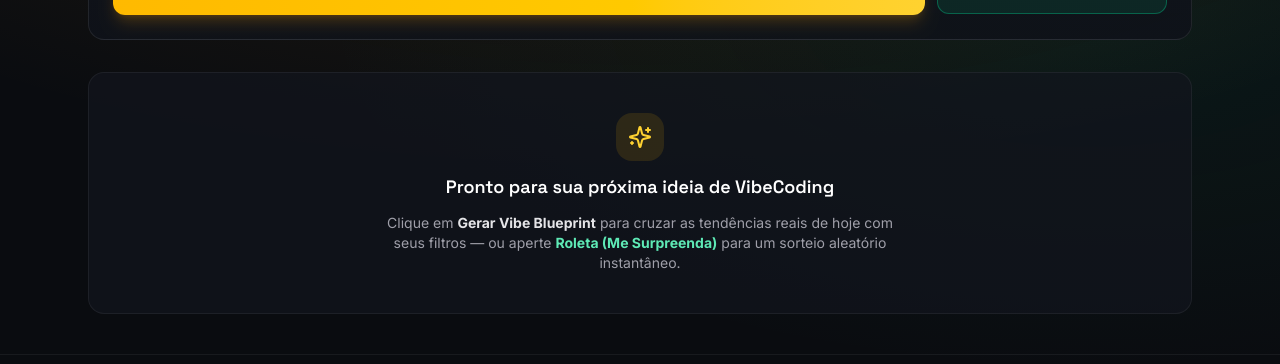
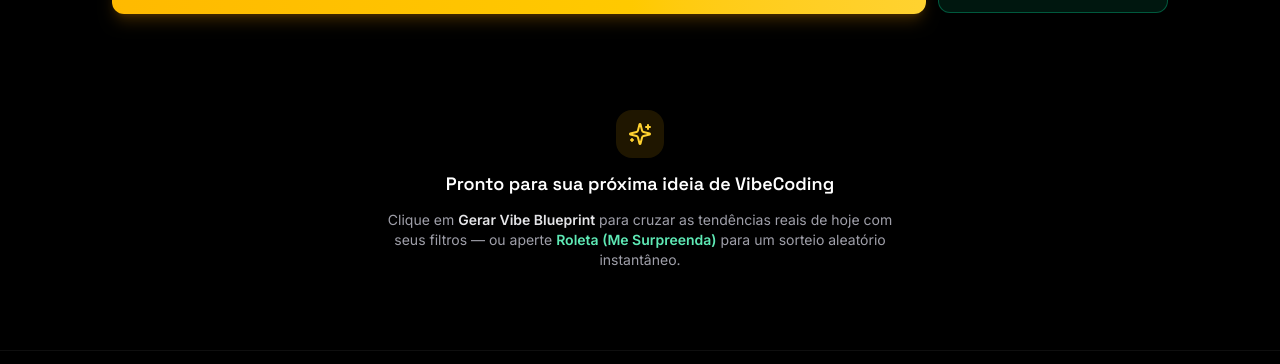
Before and after one commit to micaelbarros/Gerador-de-VibeCoding, a Next.js app: page / in a window 1280 px wide. Shown: the part 908-1272 px from the top of the page. Built offline with nearby package versions, Linux system fonts and the light colour scheme; no server answers.

Commit message:
style(theme): switch to pure black minimalist design

```diff
--- a/src/app/globals.css
+++ b/src/app/globals.css
@@ -7,39 +7,14 @@
 }
 
 @layer base {
+  html,
   body {
+    background-color: #000000;
+    color: #f4f4f5;
     font-family: var(--font-sans);
-    background-color: #0a0c10;
-    background-image:
-      radial-gradient(ellipse 80% 50% at 50% -15%, rgba(245, 158, 11, 0.11), transparent),
-      radial-gradient(ellipse 60% 45% at 85% 15%, rgba(16, 185, 129, 0.08), transparent);
-    background-attachment: fixed;
   }
 }
 
 .font-display {
   font-family: var(--font-display);
 }
-
-.surface-card {
-  background: linear-gradient(180deg, rgba(22, 26, 35, 0.92) 0%, rgba(15, 18, 25, 0.96) 100%);
-  border: 1px solid rgba(255, 255, 255, 0.08);
-}
-
-.surface-subtle {
-  background: rgba(18, 22, 30, 0.72);
-  border: 1px solid rgba(255, 255, 255, 0.06);
-}
-
-@keyframes subtle-pulse {
-  0%, 100% {
-    opacity: 0.65;
-  }
-  50% {
-    opacity: 1;
-  }
-}
-
-.animate-live-dot {
-  animation: subtle-pulse 2s cubic-bezier(0.4, 0, 0.6, 1) infinite;
-}
--- a/src/app/layout.tsx
+++ b/src/app/layout.tsx
@@ -2,9 +2,9 @@ import type { Metadata } from "next";
 import "./globals.css";
 
 export const metadata: Metadata = {
-  title: "VibeSpark — Gerador de Ideias para VibeCoding",
+  title: "VibeSpark — Gerador de VibeCoding",
   description:
-    "Sorteie ideias atuais e rentáveis para hackathons, micro-SaaS, estudos e desafios a partir de tendências reais coletadas em tempo real.",
+    "Ideias atuais e rentáveis para vibecodar a partir de tendências reais.",
 };
 
 export default function RootLayout({
@@ -18,11 +18,11 @@ export default function RootLayout({
         <link rel="preconnect" href="https://fonts.googleapis.com" />
         <link rel="preconnect" href="https://fonts.gstatic.com" crossOrigin="anonymous" />
         <link
-          href="https://fonts.googleapis.com/css2?family=Inter:wght@400;500;600;700&family=JetBrains+Mono:wght@400;500;600&family=Space+Grotesk:wght@600;700&display=swap"
+          href="https://fonts.googleapis.com/css2?family=Inter:wght@400;500;600&family=JetBrains+Mono:wght@400;500&family=Space+Grotesk:wght@500;600;700&display=swap"
           rel="stylesheet"
         />
       </head>
-      <body className="min-h-screen bg-[#0a0c10] text-zinc-100 antialiased selection:bg-amber-400/30 selection:text-amber-100">
+      <body className="min-h-screen bg-black text-zinc-100 antialiased selection:bg-white selection:text-black">
         {children}
       </body>
     </html>
```
